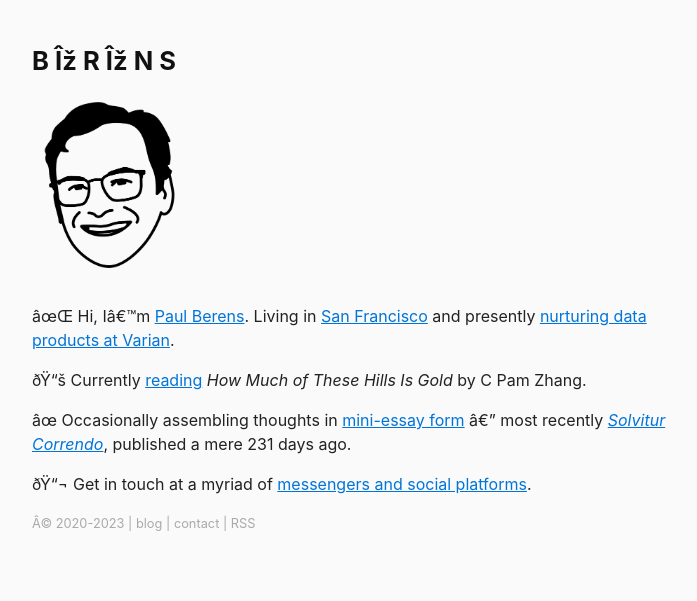
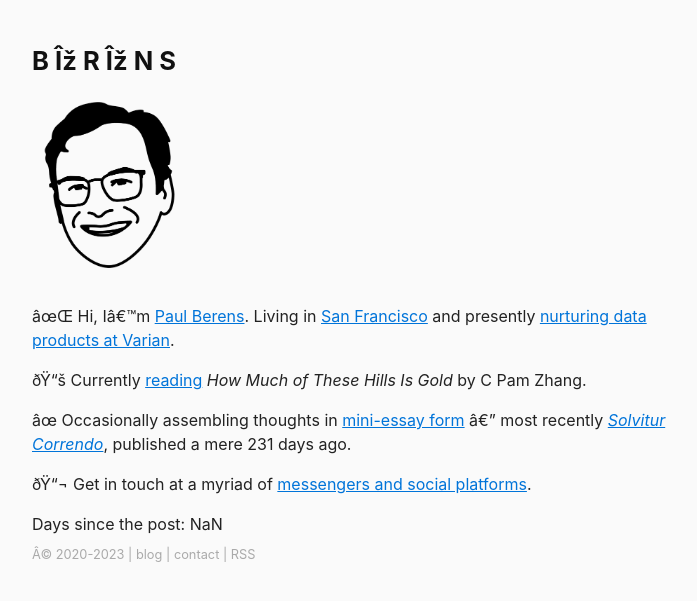
Before and after one commit to berensp/berensp.github.io, a Jekyll site: the page built from index.md, in a window 1280 px wide. Shown: the top 601 px of the page, without its empty margins (288-985 px from the left). Built offline with Jekyll 4.4.1, drawn with Linux system fonts in a browser that asks for light colours; a script that is not in the unit is left out; some of the changed lines change nothing that is shown.

Commit message:
Update home.html

```diff
--- a/_layouts/home.html
+++ b/_layouts/home.html
@@ -9,6 +9,28 @@
 
 {{ content }}
 
+
+<div id="post-date" data-post-date="{{ site.first.post.date }}"></div>
+<div id="time-difference"></div>
+
+<script>
+  // Function to calculate and update the time difference
+  function updateTimeDifference() {
+    var postDate = new Date(document.getElementById("post-date").getAttribute("data-post-date"));
+    var currentDate = new Date();
+    var timeDifference = currentDate - postDate;
+    var daysDifference = Math.floor(timeDifference / (1000 * 60 * 60 * 24));
+    document.getElementById("time-difference").textContent = "Days since the post: " + daysDifference;
+  }
+
+  // Call the function initially
+  updateTimeDifference();
+
+  // Refresh the time difference calculation every minute
+  setInterval(updateTimeDifference, 60000); // 60000 milliseconds = 1 minute
+</script>
+
+
 </main>
 
 {%- include footer.html -%}
```
